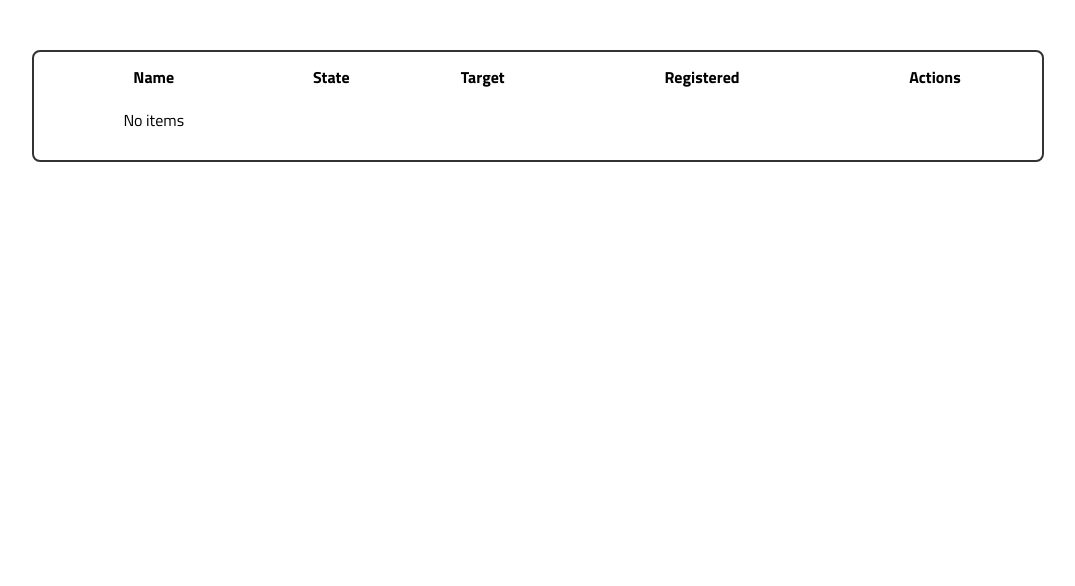
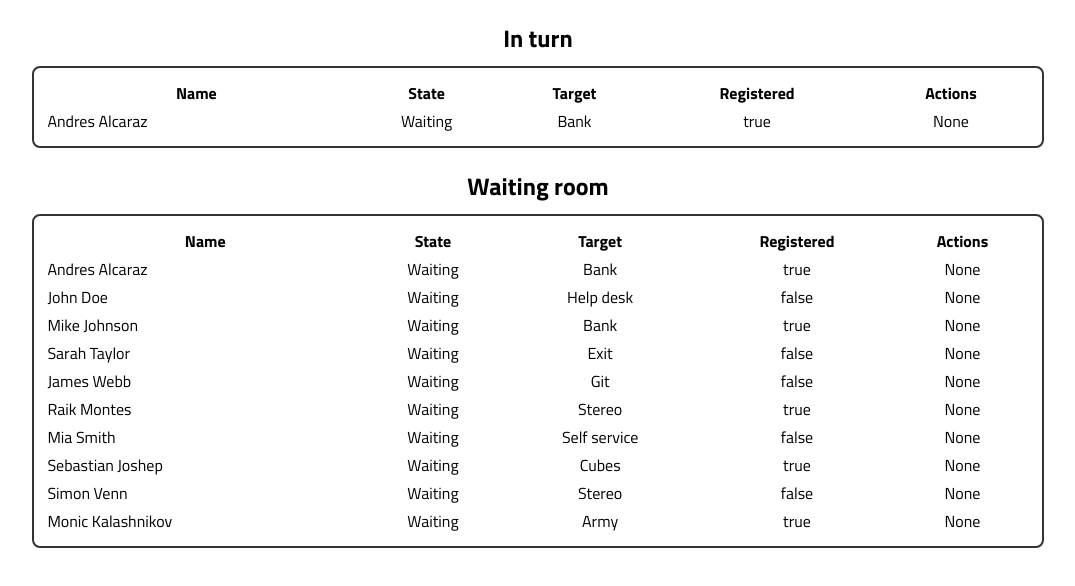
Before and after one commit to Andres2D/web-sockets-angular, an Angular app in the folder client/: page / in a window 1280 px wide. Shown: the top 586 px of the page, without its empty margins (102-1177 px from the left). Built offline with nearby package versions, Linux system fonts and the light colour scheme; what ngx-socket-io would draw is missing.

Commit message:
client: Add two queues to control

```diff
--- a/client/src/app/app.component.html
+++ b/client/src/app/app.component.html
@@ -1 +1,7 @@
-<app-queue></app-queue>
+<!-- In turn queue -->
+<h2 class="title">In turn</h2>
+<app-queue [queue]="currentItem"></app-queue>
+
+<h2 class="title">Waiting room</h2>
+<!-- Waiting queue -->
+<app-queue [queue]="masterQueue"></app-queue>
--- a/client/src/app/app.component.scss
+++ b/client/src/app/app.component.scss
@@ -0,0 +1,4 @@
+.title {
+  margin-bottom: 0;
+  text-align: center;
+}
--- a/client/src/app/app.component.ts
+++ b/client/src/app/app.component.ts
@@ -11,6 +11,7 @@ import { MOCK_QUEUE } from './mock/queue.mock';
 export class AppComponent implements OnInit {
   title = 'client';
 
+  currentItem: QueueItem[] = [MOCK_QUEUE[0]];
   masterQueue: QueueItem[] = MOCK_QUEUE;
 
   constructor(private queueService: QueueService) {}
--- a/client/src/app/components/queue/queue.component.scss
+++ b/client/src/app/components/queue/queue.component.scss
@@ -2,7 +2,7 @@
   border-radius: 8px;
   border: 2px solid #333;
   padding: 10px;
-  margin: 50px auto;
+  margin: 10px auto;
   width: 80%;
 
   .table-row {
```
